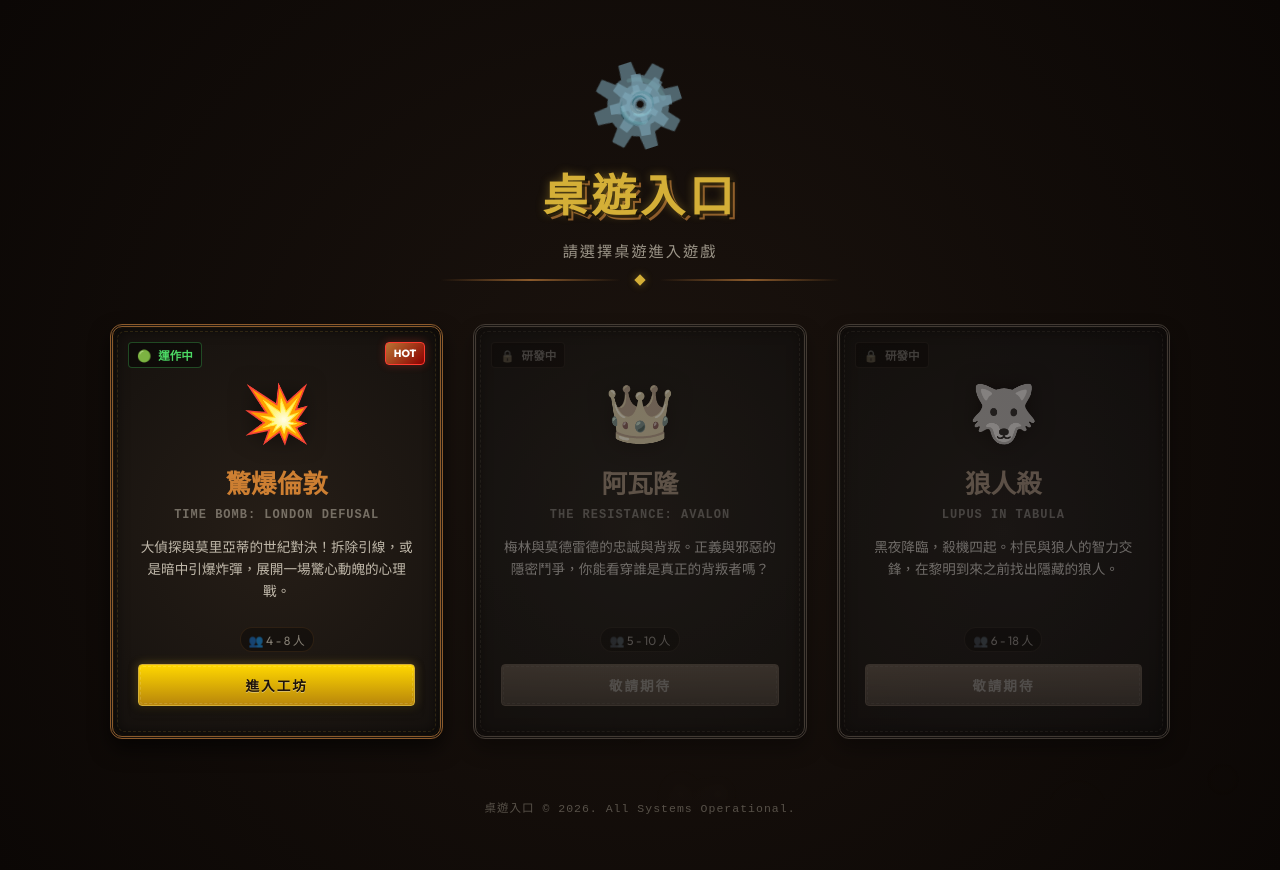
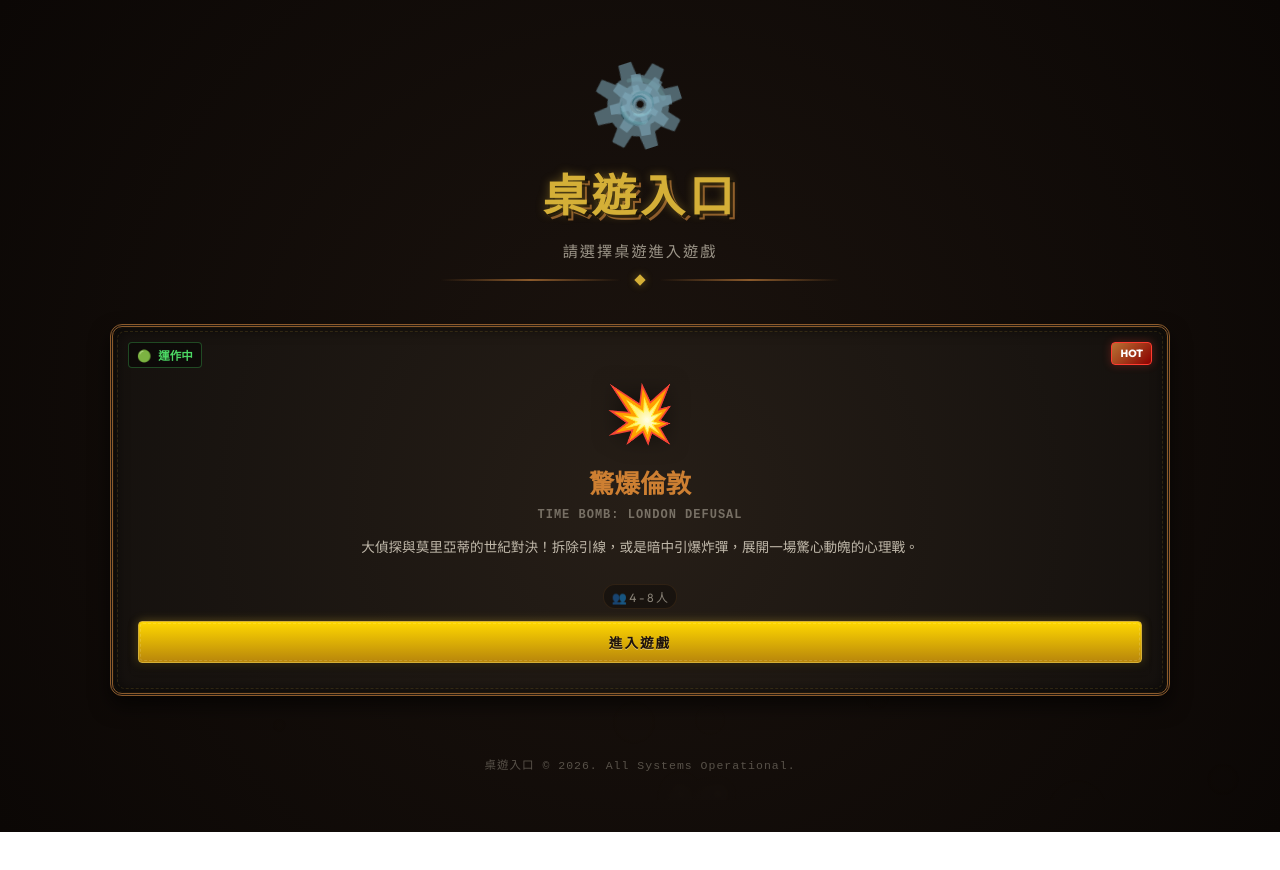
Before and after one commit to michael0703/LondonBomb, a website: page public/index.html in a window 1280 px wide. After the commit the page ends 832 px from the top, so only its background shows below. Drawn offline with Linux system fonts and the light colour scheme.

Commit message:
remove some game

```diff
--- a/public/index.html
+++ b/public/index.html
@@ -47,47 +47,7 @@
                     <div class="card-footer">
                         <span class="player-count-badge">👥 4 - 8 人</span>
                         <button class="btn btn-gold btn-card-action">
-                            <span>進入工坊</span>
-                        </button>
-                    </div>
-                </div>
-            </div>
-
-            <!-- Future Game: Avalon -->
-            <div class="game-card locked-game">
-                <div class="card-border"></div>
-                <div class="card-status status-locked">🔒 研發中</div>
-
-                <div class="card-content">
-                    <div class="card-icon">👑</div>
-                    <h2 class="card-title">阿瓦隆</h2>
-                    <h3 class="card-subtitle">The Resistance: Avalon</h3>
-                    <p class="card-desc">梅林與莫德雷德的忠誠與背叛。正義與邪惡的隱密鬥爭，你能看穿誰是真正的背叛者嗎？</p>
-
-                    <div class="card-footer">
-                        <span class="player-count-badge">👥 5 - 10 人</span>
-                        <button class="btn btn-brass btn-card-action disabled" disabled>
-                            <span>敬請期待</span>
-                        </button>
-                    </div>
-                </div>
-            </div>
-
-            <!-- Future Game: Werewolf -->
-            <div class="game-card locked-game">
-                <div class="card-border"></div>
-                <div class="card-status status-locked">🔒 研發中</div>
-
-                <div class="card-content">
-                    <div class="card-icon">🐺</div>
-                    <h2 class="card-title">狼人殺</h2>
-                    <h3 class="card-subtitle">Lupus in Tabula</h3>
-                    <p class="card-desc">黑夜降臨，殺機四起。村民與狼人的智力交鋒，在黎明到來之前找出隱藏的狼人。</p>
-
-                    <div class="card-footer">
-                        <span class="player-count-badge">👥 6 - 18 人</span>
-                        <button class="btn btn-brass btn-card-action disabled" disabled>
-                            <span>敬請期待</span>
+                            <span>進入遊戲</span>
                         </button>
                     </div>
                 </div>
```
